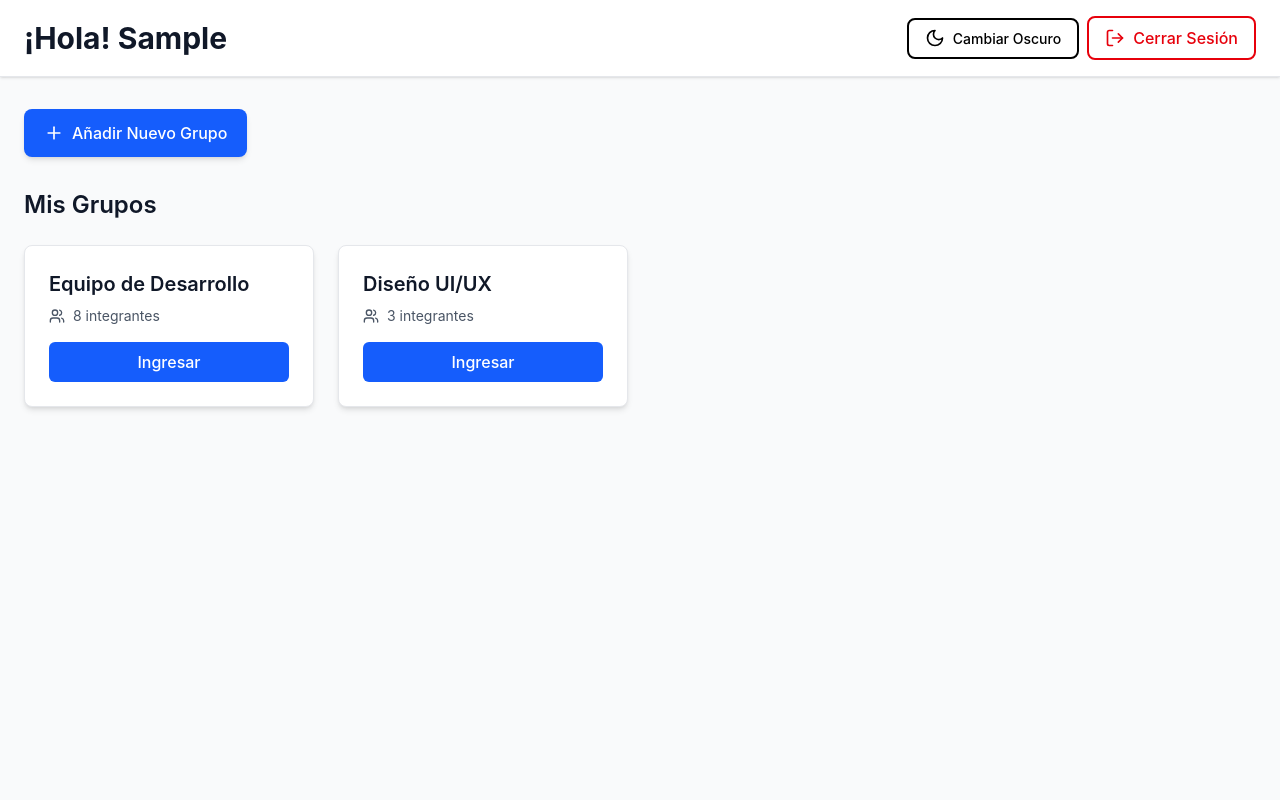
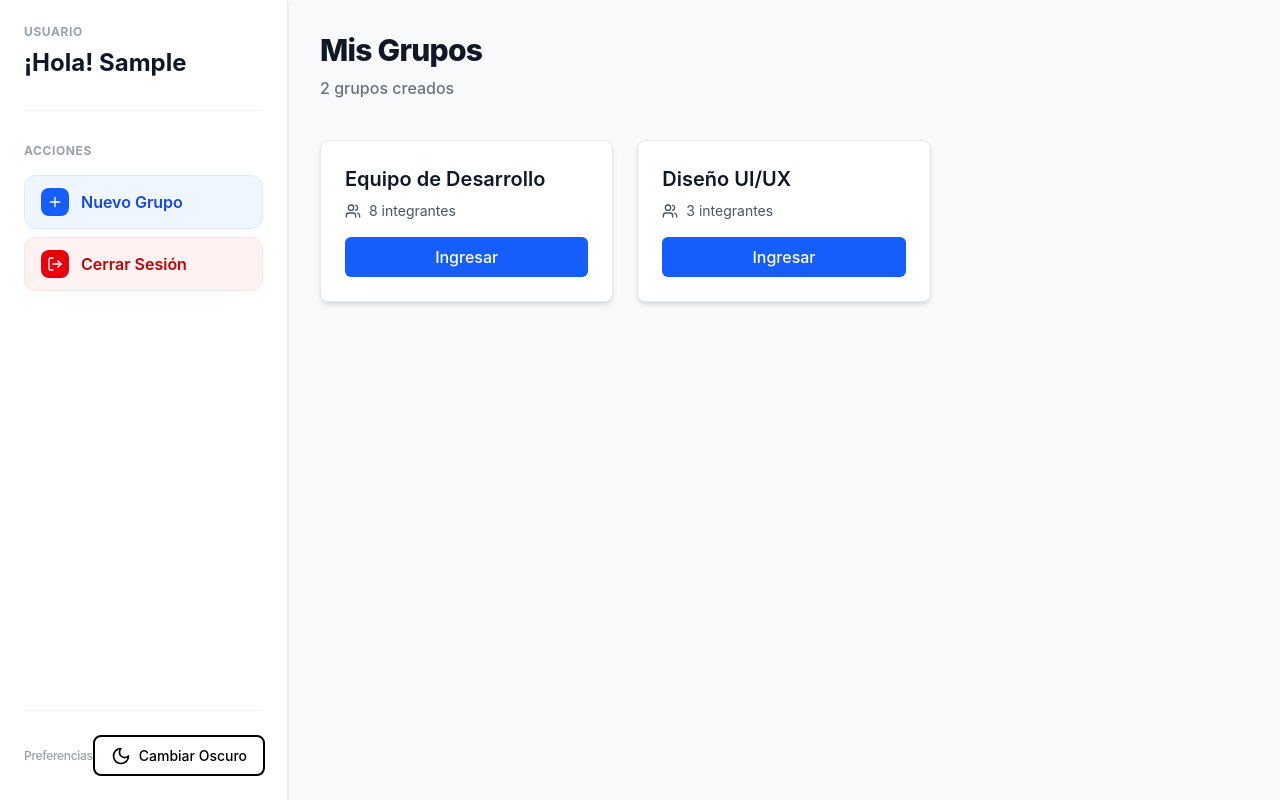
Before and after one commit to v4shzx/Exposite, a React (Vite) app: page /dashboard in a window 1280 px wide. Both pictures are taken after typing "Sample" into the empty fields and a click on the button "Iniciar Sesión". Built offline with nearby package versions, Linux system fonts and the light colour scheme.

Commit message:
Update Dashboard and GroupView pages, modify package.json and DOCKER_GUIDE.md, and refresh build artifacts."

```diff
--- a/package.json
+++ b/package.json
@@ -67,7 +67,6 @@
   },
   "devDependencies": {
     "@tailwindcss/vite": "4.1.12",
-    "@types/jspdf": "^1.3.3",
     "@vitejs/plugin-react": "4.7.0",
     "tailwindcss": "4.1.12",
     "vite": "6.3.5"
--- a/src/app/pages/Dashboard.tsx
+++ b/src/app/pages/Dashboard.tsx
@@ -61,44 +61,69 @@ export function Dashboard() {
   };
 
   return (
-    <div className="min-h-screen bg-gray-50">
-      {/* Header */}
-      <header className="bg-white border-b border-gray-200 shadow-sm">
-        <div className="max-w-7xl mx-auto px-6 py-4 flex justify-between items-center">
-          <h1 className="text-3xl font-bold text-gray-900">
+    <div className="min-h-screen bg-gray-50 flex flex-col md:flex-row">
+      {/* Sidebar */}
+      <aside className="w-full md:w-72 bg-white border-b md:border-b-0 md:border-r border-gray-200 shadow-sm flex-shrink-0 flex flex-col">
+        <div className="p-6 flex flex-col gap-8 h-full">
+          {/* User Info */}
+          <div className="flex flex-col gap-2">
+            <p className="text-xs font-bold text-gray-400 uppercase tracking-wider">Usuario</p>
+            <h1 className="text-2xl font-bold text-gray-900 leading-tight">
               ¡Hola! {username}
             </h1>
-          <div className="flex items-center gap-2">
-            <ThemeToggleButton />
+          </div>
+
+          <div className="h-px bg-gray-100" />
+
+          {/* Actions Section */}
+          <div className="flex flex-col gap-4">
+            <p className="text-xs font-bold text-gray-400 uppercase tracking-wider">Acciones</p>
+
+            <div className="flex flex-col gap-2">
+              <button
+                onClick={() => setIsDialogOpen(true)}
+                className="flex items-center gap-3 w-full text-left bg-blue-50 text-blue-700 hover:bg-blue-100 font-semibold py-3 px-4 rounded-xl transition-all border border-blue-100"
+              >
+                <div className="bg-blue-600 p-1.5 rounded-lg text-white">
+                  <Plus className="w-4 h-4" />
+                </div>
+                <span>Nuevo Grupo</span>
+              </button>
+
               <button
                 onClick={handleLogout}
-              className="flex items-center gap-2 border-2 border-red-600 text-red-600 hover:bg-red-50 dark:hover:bg-red-950 font-medium py-2 px-4 rounded-lg transition-colors"
+                className="flex items-center gap-3 w-full text-left bg-red-50 text-red-700 hover:bg-red-100 font-semibold py-3 px-4 rounded-xl transition-all border border-red-100"
               >
-              <LogOut className="w-5 h-5" />
-              Cerrar Sesión
+                <div className="bg-red-600 p-1.5 rounded-lg text-white">
+                  <LogOut className="w-4 h-4" />
+                </div>
+                <span>Cerrar Sesión</span>
               </button>
             </div>
           </div>
-      </header>
 
-      {/* Main Content */}
-      <main className="max-w-7xl mx-auto px-6 py-8">
-        {/* Add Group Button */}
-        <div className="mb-8">
-          <button
-            onClick={() => setIsDialogOpen(true)}
-            className="flex items-center gap-2 bg-blue-600 hover:bg-blue-700 text-white font-medium py-3 px-5 rounded-lg shadow-md transition-colors"
-          >
-            <Plus className="w-5 h-5" />
-            Añadir Nuevo Grupo
-          </button>
+          {/* Footer of Sidebar */}
+          <div className="mt-auto pt-6 flex items-center justify-between border-t border-gray-100">
+            <span className="text-xs text-gray-400 font-medium tracking-tight">Preferencias</span>
+            <ThemeToggleButton />
+          </div>
+        </div>
+      </aside>
+
+      {/* Main Content Area */}
+      <div className="flex-1 flex flex-col h-screen overflow-hidden">
+        <main className="flex-1 overflow-y-auto p-6 md:p-8">
+          <div className="max-w-6xl mx-auto space-y-10">
+            {/* Page Header Area */}
+            <div>
+              <h1 className="text-3xl font-extrabold text-gray-900 tracking-tight">Mis Grupos</h1>
+              <p className="text-gray-500 mt-2 font-medium">
+                {groups.length} {groups.length === 1 ? 'grupo creado' : 'grupos creados'}
+              </p>
             </div>
 
-        {/* Groups Section */}
-        <section>
-          <h2 className="text-2xl font-semibold text-gray-900 mb-6">Mis Grupos</h2>
-
-          <div className="grid grid-cols-1 md:grid-cols-2 lg:grid-cols-3 xl:grid-cols-4 gap-6">
+            {/* Groups Grid */}
+            <div className="grid grid-cols-1 md:grid-cols-2 lg:grid-cols-3 gap-6">
               {groups.map((group) => (
                 <GroupCard
                   key={group.id}
@@ -110,14 +135,19 @@ export function Dashboard() {
             </div>
 
             {groups.length === 0 && (
-            <div className="text-center py-12">
-              <p className="text-gray-500 text-lg">
-                No tienes grupos todavía. ¡Añade tu primer grupo para comenzar!
+              <div className="bg-white rounded-3xl shadow-sm border border-gray-100 p-16 text-center">
+                <div className="bg-gray-50 w-20 h-20 rounded-2xl flex items-center justify-center mx-auto mb-6">
+                  <Plus className="w-10 h-10 text-gray-300" />
+                </div>
+                <h3 className="text-xl font-bold text-gray-900 mb-2">No tienes grupos todavía</h3>
+                <p className="text-gray-500 max-w-sm mx-auto">
+                  ¡Añade tu primer grupo usando el botón de la barra lateral para comenzar a evaluar!
                 </p>
               </div>
             )}
-        </section>
+          </div>
         </main>
+      </div>
 
       {/* Add Group Dialog */}
       <AddGroupDialog
--- a/src/app/pages/GroupView.tsx
+++ b/src/app/pages/GroupView.tsx
@@ -1,7 +1,7 @@
 import { useState, useEffect, useCallback, useMemo } from 'react';
 import { useNavigate, useParams } from 'react-router';
 import { ArrowLeft, Users, UserPlus, MoreVertical, Plus, Edit2, Trash2, Check, X, RotateCcw, Play, FileDown } from 'lucide-react';
-import jsPDF from 'jspdf';
+import { jsPDF } from 'jspdf';
 import autoTable from 'jspdf-autotable';
 import { AddMemberDialog } from '../components/AddMemberDialog';
 import { AddRubricItemDialog } from '../components/AddRubricItemDialog';
@@ -429,49 +429,49 @@ export function GroupView() {
   // ── Render ─────────────────────────────────────────────────────────────────
 
   return (
-    <div className="min-h-screen bg-gray-50">
-      {/* Header */}
-      <header className="bg-white border-b border-gray-200 shadow-sm">
-        <div className="max-w-7xl mx-auto px-6 py-4">
-          <div className="flex items-center justify-between">
-            <div className="flex items-center gap-4">
+    <div className="min-h-screen bg-gray-50 flex flex-col md:flex-row">
+      {/* Sidebar */}
+      <aside className="w-full md:w-72 bg-white border-b md:border-b-0 md:border-r border-gray-200 shadow-sm flex-shrink-0 flex flex-col">
+        <div className="p-6 flex flex-col gap-8 h-full">
+          {/* Navigation & Group Info */}
+          <div className="flex flex-col gap-6">
             <button
               onClick={handleBack}
-                className="flex items-center gap-2 text-gray-600 hover:text-gray-900 transition-colors"
+              className="flex items-center gap-2 text-gray-600 hover:text-gray-900 transition-colors self-start"
             >
               <ArrowLeft className="w-5 h-5" />
               <span className="font-medium">Volver</span>
             </button>
-              <div className="h-8 w-px bg-gray-300"></div>
-              <div>
-                <h1 className="text-2xl font-bold text-gray-900">{groupName}</h1>
-                <div className="flex items-center gap-2 text-gray-600 mt-1">
-                  <Users className="w-4 h-4" />
-                  <span className="text-sm">
-                    {members.length} {members.length === 1 ? 'miembro' : 'miembros'}
-                  </span>
-                </div>
-              </div>
           </div>
 
-            <div className="flex items-center gap-2">
-              <ThemeToggleButton />
+          <div className="h-px bg-gray-100 italic" />
+
+          {/* Actions Section */}
+          <div className="flex flex-col gap-4">
+            <p className="text-xs font-bold text-gray-400 uppercase tracking-wider">Gestión del Grupo</p>
+
+            <div className="flex flex-col gap-2">
               <button
                 onClick={handleExportPDF}
-                className="flex items-center gap-2 border-2 border-green-600 text-green-600 hover:bg-green-50 font-medium py-2 px-4 rounded-lg transition-colors"
+                className="flex items-center gap-3 w-full text-left bg-green-50 text-green-700 hover:bg-green-100 font-semibold py-3 px-4 rounded-xl transition-all border border-green-100"
                 title="Exportar a PDF"
               >
-                <FileDown className="w-5 h-5" />
-                Exportar PDF
+                <div className="bg-green-600 p-1.5 rounded-lg text-white">
+                  <FileDown className="w-4 h-4" />
+                </div>
+                <span>Exportar PDF</span>
               </button>
+
               <AlertDialog open={isResetConfirmOpen} onOpenChange={setIsResetConfirmOpen}>
                 <button
                   onClick={() => setIsResetConfirmOpen(true)}
-                  className="flex items-center gap-2 border-2 border-indigo-600 text-indigo-600 hover:bg-indigo-50 font-medium py-2 px-4 rounded-lg transition-colors"
+                  className="flex items-center gap-3 w-full text-left bg-indigo-50 text-indigo-700 hover:bg-indigo-100 font-semibold py-3 px-4 rounded-xl transition-all border border-indigo-100"
                   title="Resetear puntajes"
                 >
-                  <RotateCcw className="w-5 h-5" />
-                  Resetear
+                  <div className="bg-indigo-600 p-1.5 rounded-lg text-white">
+                    <RotateCcw className="w-4 h-4" />
+                  </div>
+                  <span>Resetear</span>
                 </button>
                 <AlertDialogContent className="bg-white">
                   <AlertDialogHeader>
@@ -484,21 +484,24 @@ export function GroupView() {
                     <AlertDialogCancel className="bg-gray-100 hover:bg-gray-200">Cancelar</AlertDialogCancel>
                     <AlertDialogAction
                       onClick={handleResetScores}
-                      className="bg-indigo-600 hover:bg-indigo-700 text-white"
+                      className="bg-indigo-600 hover:bg-indigo-700 text-white border-0"
                     >
                       Sí, resetear puntajes
                     </AlertDialogAction>
                   </AlertDialogFooter>
                 </AlertDialogContent>
               </AlertDialog>
+
               <AlertDialog open={isDeleteGroupConfirmOpen} onOpenChange={setIsDeleteGroupConfirmOpen}>
                 <button
                   onClick={() => setIsDeleteGroupConfirmOpen(true)}
-                  className="flex items-center gap-2 border-2 border-red-600 text-red-600 hover:bg-red-50 font-medium py-2 px-4 rounded-lg transition-colors"
+                  className="flex items-center gap-3 w-full text-left bg-red-50 text-red-700 hover:bg-red-100 font-semibold py-3 px-4 rounded-xl transition-all border border-red-100"
                   title="Eliminar grupo"
                 >
-                  <Trash2 className="w-5 h-5" />
-                  Eliminar Grupo
+                  <div className="bg-red-600 p-1.5 rounded-lg text-white">
+                    <Trash2 className="w-4 h-4" />
+                  </div>
+                  <span>Eliminar Grupo</span>
                 </button>
                 <AlertDialogContent className="bg-white">
                   <AlertDialogHeader>
@@ -511,7 +514,7 @@ export function GroupView() {
                     <AlertDialogCancel className="bg-gray-100 hover:bg-gray-200">Cancelar</AlertDialogCancel>
                     <AlertDialogAction
                       onClick={handleDeleteGroup}
-                      className="bg-red-600 hover:bg-red-700 text-white"
+                      className="bg-red-600 hover:bg-red-700 text-white border-0"
                     >
                       Sí, eliminar grupo
                     </AlertDialogAction>
@@ -520,12 +523,28 @@ export function GroupView() {
               </AlertDialog>
             </div>
           </div>
+
+          {/* Footer of Sidebar */}
+          <div className="mt-auto pt-6 flex items-center justify-between border-t border-gray-100">
+            <span className="text-xs text-gray-400 font-medium tracking-tight">Preferencias</span>
+            <ThemeToggleButton />
           </div>
-      </header>
+        </div>
+      </aside>
 
-      {/* Main Content */}
-      <main className="max-w-7xl mx-auto px-6 py-8">
-        <div className="grid grid-cols-1 lg:grid-cols-2 gap-8 mb-8">
+      {/* Main Content Area */}
+      <div className="flex-1 flex flex-col h-screen overflow-hidden">
+        <main className="flex-1 overflow-y-auto p-6 md:p-8">
+          <div className="max-w-6xl mx-auto space-y-10">
+            <div>
+              <h1 className="text-3xl font-extrabold text-gray-900 tracking-tight">{groupName}</h1>
+              <div className="flex items-center gap-2 text-gray-500 mt-2">
+                <Users className="w-5 h-5" />
+                <span className="font-medium">
+                  {members.length} {members.length === 1 ? 'miembro' : 'miembros'}
+                </span>
+              </div>
+            </div>
 
             {/* Members Section */}
             <section>
@@ -686,6 +705,7 @@ export function GroupView() {
             </button>
           </div>
         </main>
+      </div>
 
       {/* Modals */}
       <AddMemberDialog
@@ -694,9 +714,9 @@ export function GroupView() {
           setIsAddMemberDialogOpen(false);
           setEditingMember(null);
         }}
-        onAddMember={onAddMember}
-        onEditMember={onEditMember}
-        initialData={editingMember}
+        onAddMember={onAddMember as any}
+        onEditMember={onEditMember as any}
+        initialData={editingMember as any}
       />
 
       <AddRubricItemDialog
```
Also changed, not shown: 7 other files (tests, documents, lock files or other folders). Lines whose indentation alone changed are shown as unchanged.
